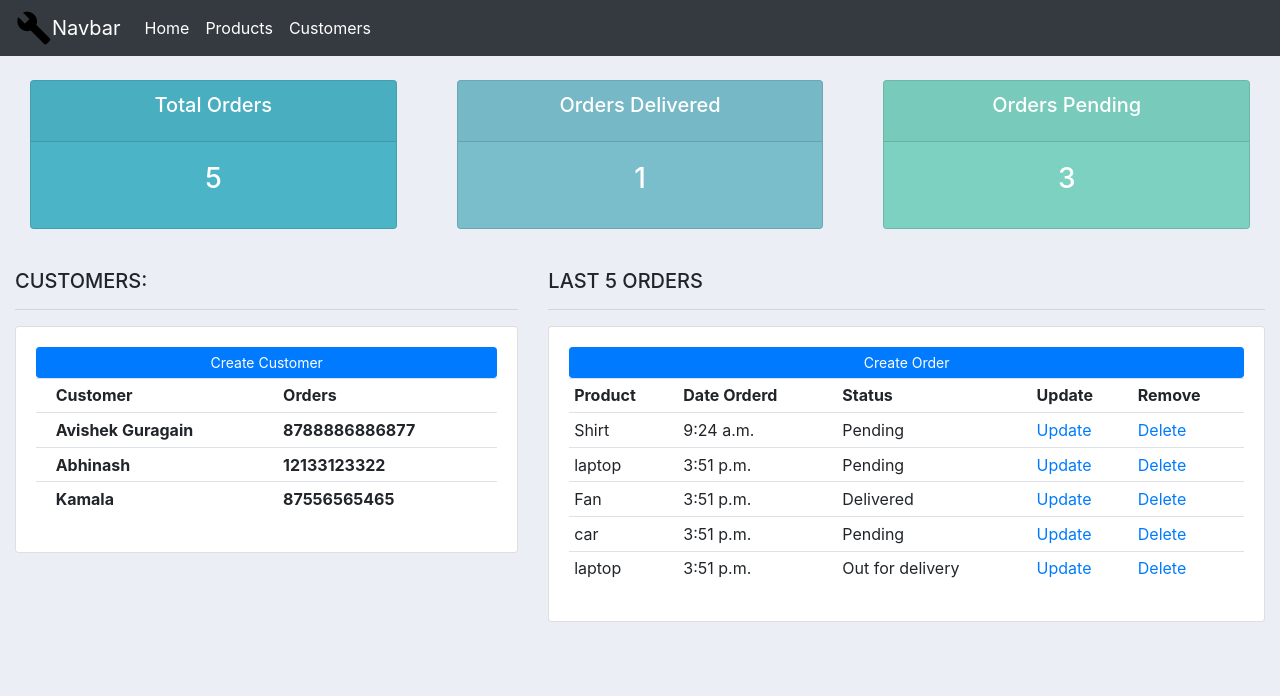
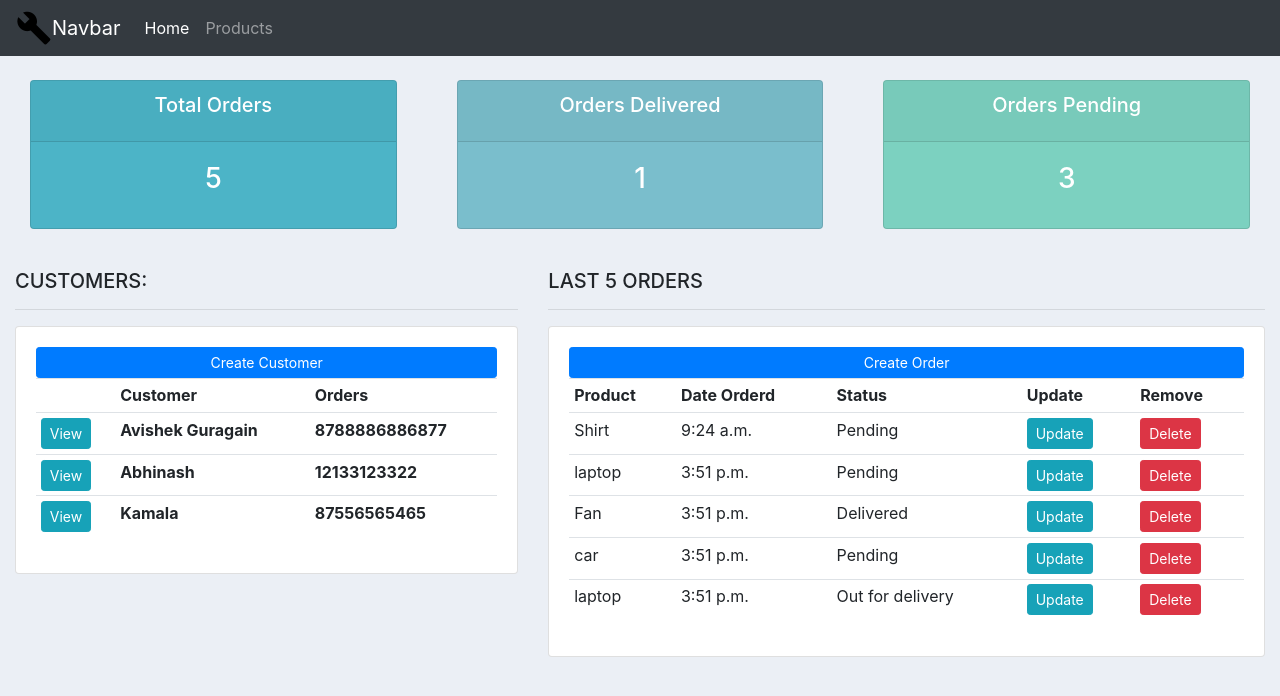
Before and after one commit to Avishek-45/User_management_system_django, a Django app: page / in a window 1280 px wide. Shown: the top 696 px of the page. Run offline with Django 3.2, Linux system fonts and the light colour scheme; data comes from the database, SQL or seed files in the repository; lists and menus that the app fills with data are empty; some libraries are stand-ins or nearby versions.

Commit message:
Dyanamic url and routing

```diff
--- a/system/templates/system/Dashboard.html
+++ b/system/templates/system/Dashboard.html
@@ -1,5 +1,9 @@
 {% extends 'system/base.html' %}
-{% block navbar %}
+{% block home_active %}active
+{% endblock home_active %}
+
+
+{% block body %}
 
 
 {% include 'system/status.html' %}
@@ -19,7 +23,7 @@
 				</tr>
 				{%for i in customers%}
 				<tr>
-					<th></th>
+					<th><a href="{% url 'customers' i.id%} " class="btn btn-sm btn-info">View</a></th>
 					<th>{{i.name}}</th>
 					<th>{{i.phone}}</th>
 				</tr>
@@ -47,8 +51,8 @@
 						<td>{{order.Products}}</td>
 						<td>{{order.date_created}}</td>
 						<td>{{order.Status}}</td>
-						<td><a href="">Update</a></td>
-						<td><a href="">Delete</a></td>
+						<td><a href="" class="btn btn-sm btn-info">Update</a></td>
+						<td><a href="" class="btn btn-sm btn-danger">Delete</a></td>
 
 					</tr>
 				{% endfor %}
@@ -62,4 +66,4 @@
 
 
 
-{% endblock navbar %}
+{% endblock body %}
--- a/system/templates/system/base.html
+++ b/system/templates/system/base.html
@@ -9,12 +9,36 @@
   <link rel="stylesheet" href="https://stackpath.bootstrapcdn.com/bootstrap/4.5.2/css/bootstrap.min.css"
     integrity="sha384-JcKb8q3iqJ61gNV9KGb8thSsNjpSL0n8PARn9HuZOnIxN0hoP+VmmDGMN5t9UJ0Z" crossorigin="anonymous">
   <link rel='stylesheet' type='text/css' href='{% static '/css/main.css'%}'>
+  <link href="{% static 'images/logo.png'%}" rel="icon" type="image/x-icon" />
 </head>
 
 <body>
-  {% include 'system/navbar.html' %}
+  {% comment %} {% include 'system/navbar.html' %} {% endcomment %}
+  <nav class="navbar navbar-expand-lg navbar-dark bg-dark">
+<img src='{% static 'images/logo.png'%}'>
+  <a class="navbar-brand" href="/">Navbar</a>
+  <button class="navbar-toggler" type="button" data-toggle="collapse" data-target="#navbarSupportedContent"
+    aria-controls="navbarSupportedContent" aria-expanded="false" aria-label="Toggle navigation">
+    <span class="navbar-toggler-icon"></span>
+  </button>
+
+  <div class="collapse navbar-collapse" id="navbarSupportedContent">
+    <ul class="navbar-nav mr-auto">
+      <li class="nav-item {% block home_active %}
+      {% endblock home_active %}">
+        <a class="nav-link" href="/">Home <span class="sr-only"></span></a>
+      </li>
+      <li class="nav-item {% block product_active %}
+      {% endblock product_active %}">
+        <a class="nav-link" href="/products">Products </a>
+      </li>
+
+
+  </div>
+</nav>
   <div class="container-fluid">
-  {% block navbar %}{% endblock navbar %}
+  {% block body %}{% endblock body %}
+
 </div>
 
   <script src="https://code.jquery.com/jquery-3.5.1.slim.min.js"
--- a/system/templates/system/customer.html
+++ b/system/templates/system/customer.html
@@ -1,5 +1,5 @@
 {% extends 'system/base.html' %}
-{% block navbar %}
+{% block body %}
 
 <br>
 
@@ -76,4 +76,4 @@
 </div>
 
 
-{% endblock navbar %}
+{% endblock body %}
--- a/system/templates/system/navbar.html
+++ b/system/templates/system/navbar.html
@@ -9,15 +9,13 @@
 
   <div class="collapse navbar-collapse" id="navbarSupportedContent">
     <ul class="navbar-nav mr-auto">
-      <li class="nav-item active">
+      <li class="nav-item {% block home_active %}
+      {% endblock home_active %}">
         <a class="nav-link" href="/">Home <span class="sr-only"></span></a>
       </li>
-      <li class="nav-item active">
+      <li class="nav-item {% block product_active %}
+      {% endblock product_active %}">
         <a class="nav-link" href="products/">Products <span class="sr-only"></span></a>
-      </li>
-
-      <li class="nav-item active">
-        <a class="nav-link" href="customers/">Customers <span class="sr-only"></span></a>
       </li>
 
 
--- a/system/templates/system/products.html
+++ b/system/templates/system/products.html
@@ -1,5 +1,7 @@
 {% extends 'system/base.html' %}
-{% block navbar %}
+{% block product_active %}active
+{% endblock product_active %}
+{% block body %}
 
 <br>
 
@@ -29,4 +31,4 @@
 
 		</div>
 
-{% endblock navbar %}
+{% endblock body %}
```
